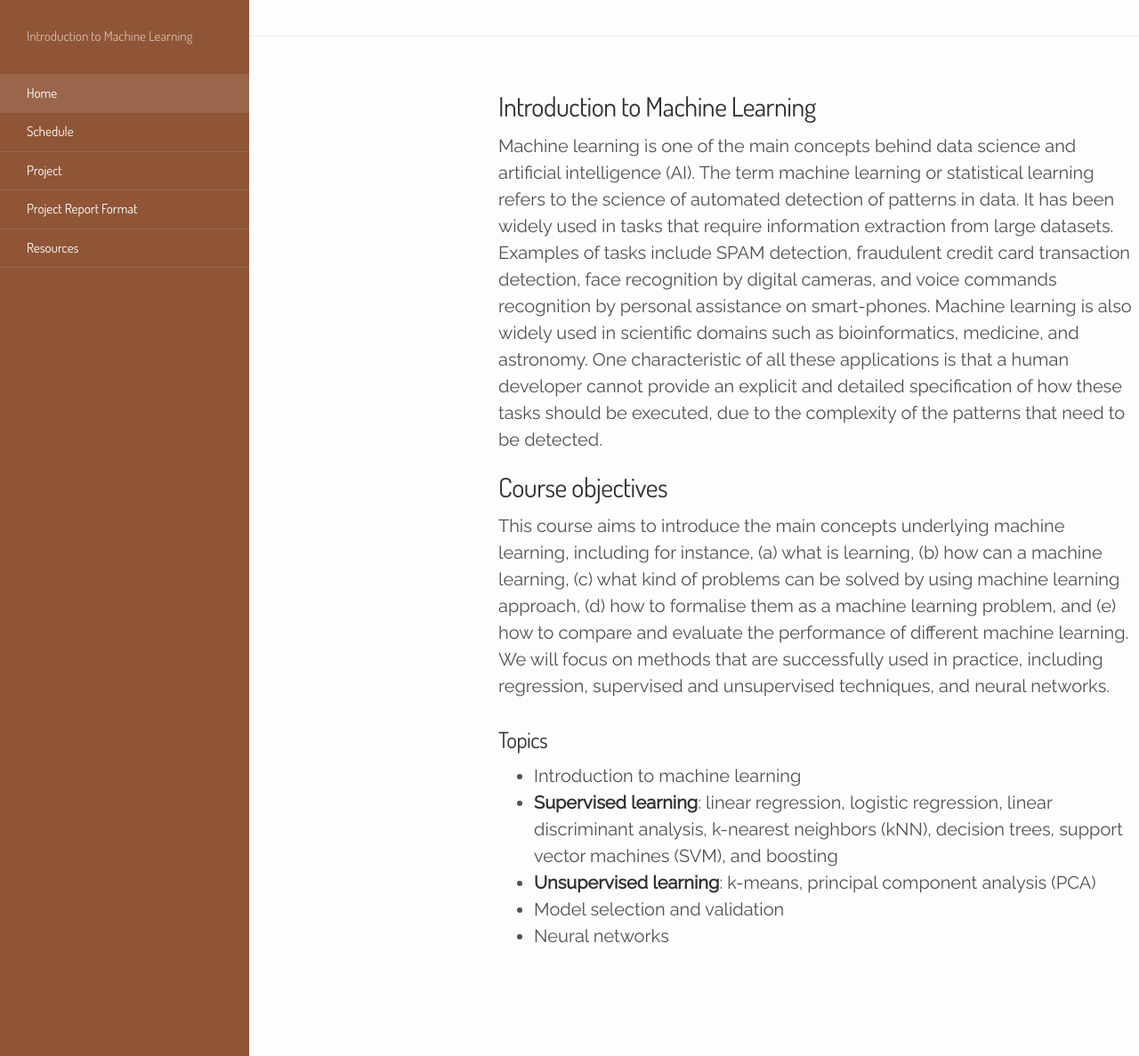
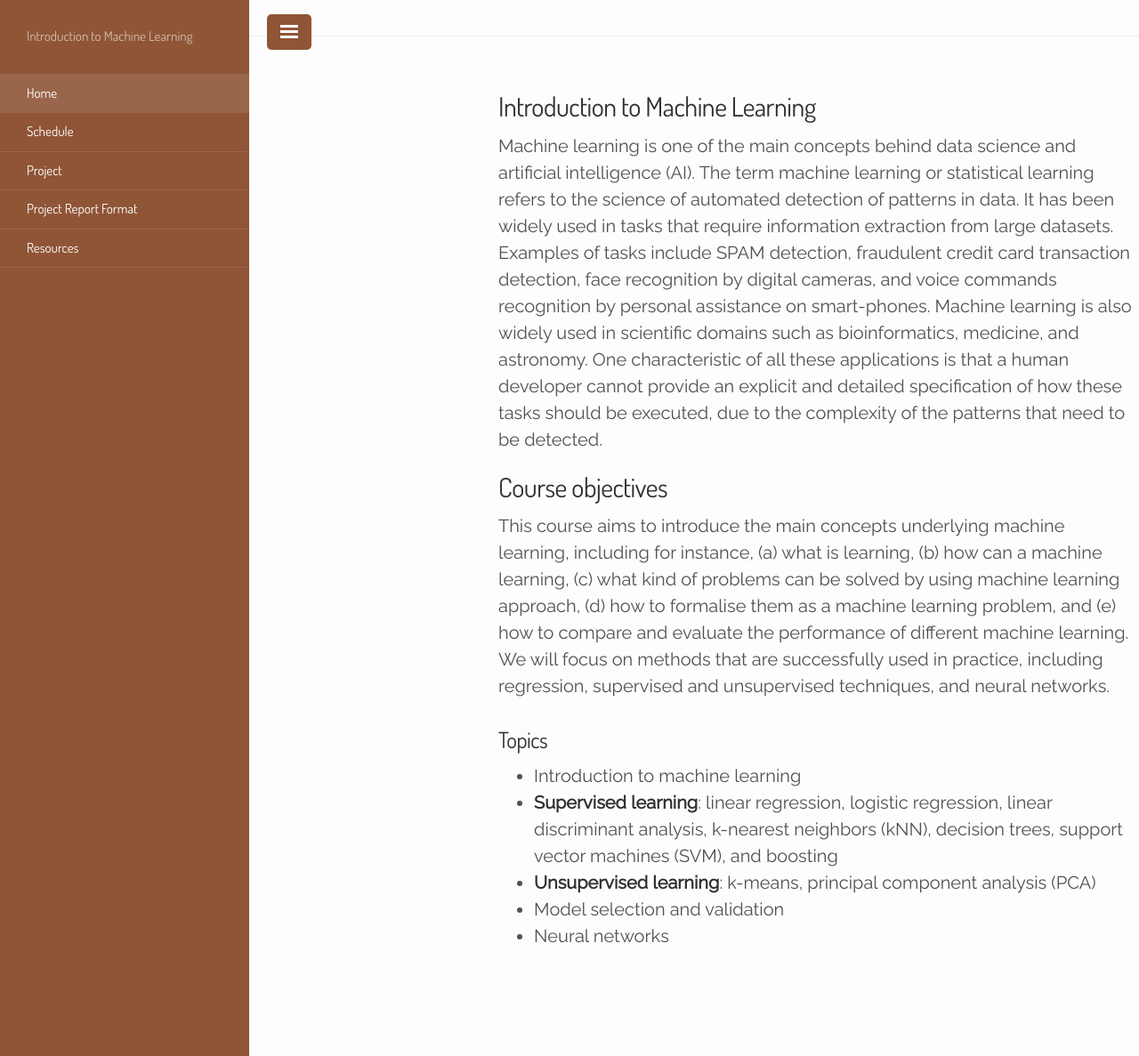
Before and after one commit to esmeml/esmeml.github.io, a Jekyll site: the page built from index.html, in a window 1280 px wide and 1187 px high. Shown: the whole window at 89% size. Built offline with Jekyll 4.4.1, drawn with Linux system fonts in a browser that asks for light colours; the list of posts is cut into pages by our own code.

Commit message:
reverse to sidebar-toggle

```diff
--- a/_layouts/default.html
+++ b/_layouts/default.html
@@ -22,7 +22,7 @@
       </div>
     </div>
 
-    <!-- <label for="sidebar-checkbox" class="sidebar-toggle"></label> -->
+    <label for="sidebar-checkbox" class="sidebar-toggle"></label>
 
     <script src='{{ site.baseurl }}/public/js/script.js'></script>
   </body>
--- a/index.html
+++ b/index.html
@@ -22,5 +22,5 @@ Machine learning is one of the main concepts behind data science and artificial
  <li>Neural networks</li>
 </ul>
 
-<div style="padding-bottom: 100px" id="main" role="main" class="container">
-</div>
+<!-- <div style="padding-bottom: 100px" id="main" role="main" class="container">
+</div> -->
```
